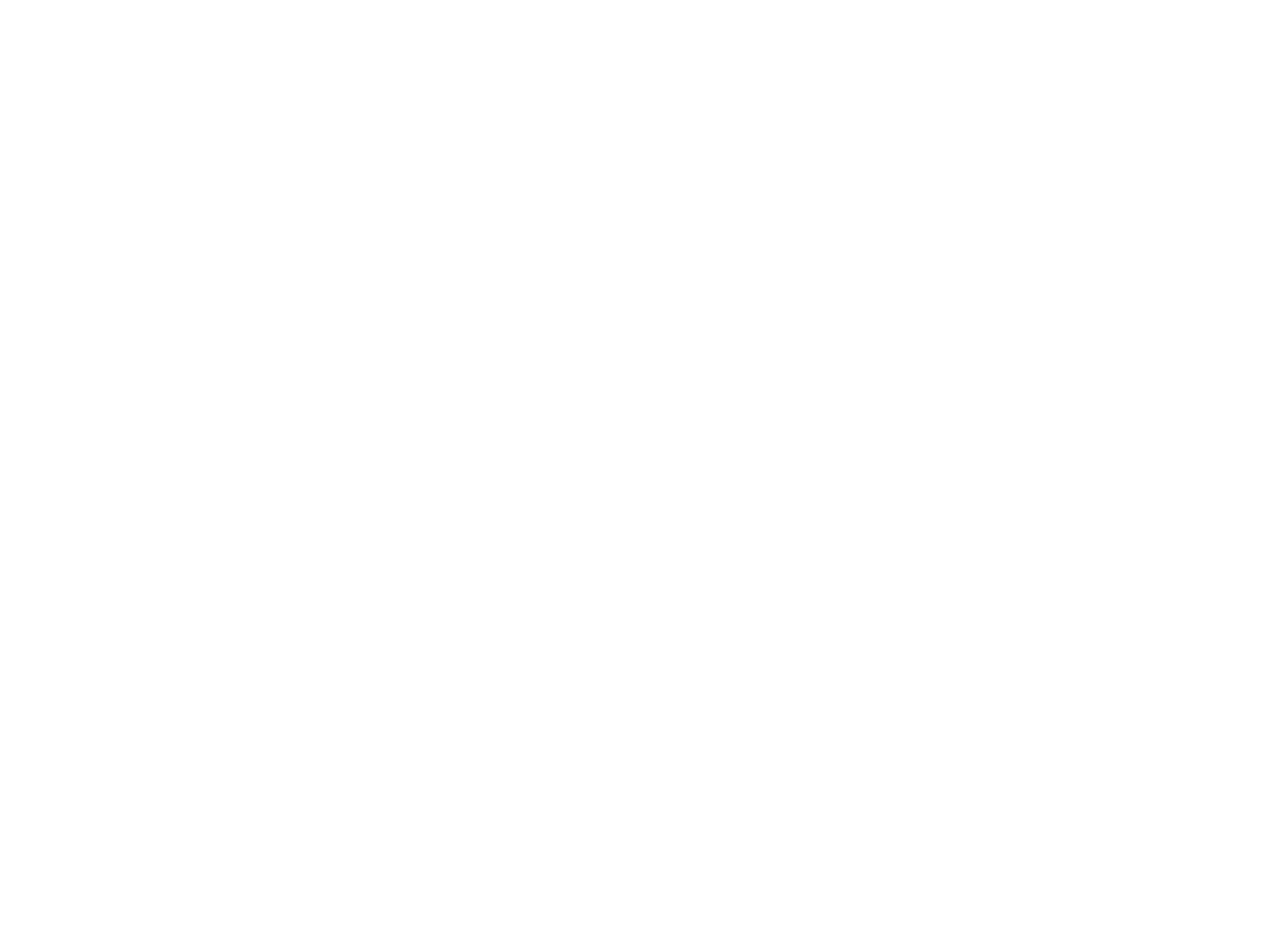
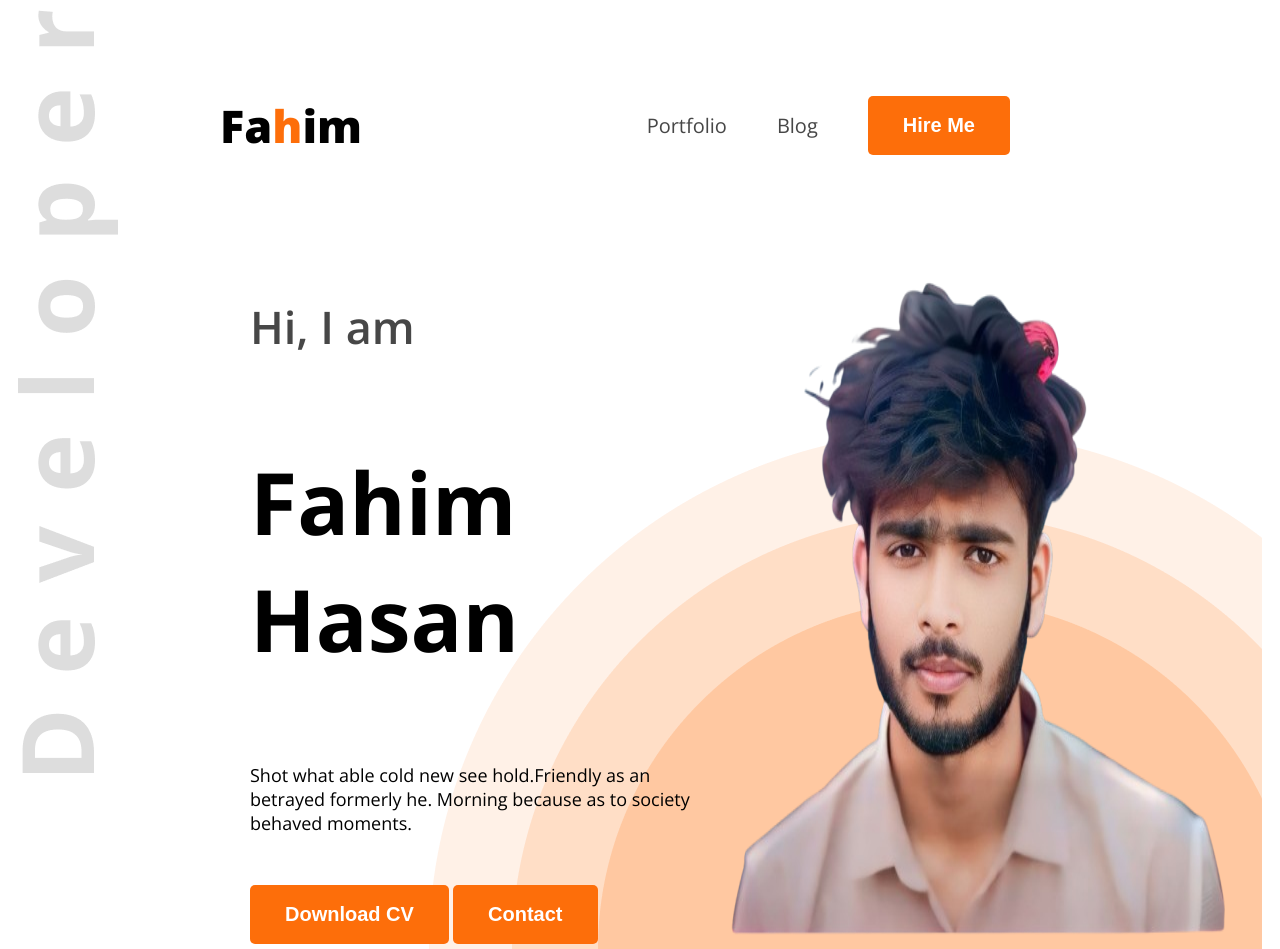
Before and after one commit to Fahim68555/web-dev-portfolio, a plain HTML site: page index.html in a window 1280 px wide. Before the commit the page ends 800 px from the top, so only its background shows below. Drawn offline with nearby package versions, Linux system fonts and the light colour scheme.

Commit message:
add all html and css or img file

```diff
--- a/index.html
+++ b/index.html
@@ -4,9 +4,32 @@
     <meta charset="UTF-8">
     <meta name="viewport" content="width=device-width, initial-scale=1.0">
     <title>Web Developer Portfolio</title>
+    <link rel="preconnect" href="https://fonts.googleapis.com">
+<link rel="preconnect" href="https://fonts.gstatic.com" crossorigin>
+<link href="https://fonts.googleapis.com/css2?family=Open+Sans:ital,wght@0,300..800;1,300..800&family=Work+Sans:ital,wght@0,100..900;1,100..900&display=swap" rel="stylesheet">
+    <link rel="stylesheet" href="styles/portfolio.css">
 </head>
-<body>
-    <header>
+<body class="open-sans-normal">
+    <header class="header">
+        <nav>
+            <h3 class="nav-title">Fa<span class="text-primary">h</span>im</h3>
+            <ul>
+            <li><a class="dark-2">Portfolio</a></li>
+            <li><a class="dark-2" href="">Blog</a></li>
+            <li><a href=""><button class="btn-primary">Hire Me </button></a></li>
+            </ul>
+        </nav>
+        <div class="banner">
+            <div class="banner-content">
+              <h4 class="banner-greetings dark-2">Hi, I am </h4>
+              <h3 class="banner-title ">Fahim Hasan</h3>
+              <p class="banner-description ">Shot what able cold new see hold.Friendly as an betrayed formerly he. Morning because as to society behaved moments.</p>
+              <button class="btn-primary">Download CV</button>
+              <button class="btn-primary">Contact</button>
+
+            </div>
+            <img class="banner-profile-pic" src="images/1712136168258-removebg-preview.png" alt="My photo">
+        </div>
 
     </header>
     <main>
--- /dev/null
+++ b/styles/portfolio.css
@@ -0,0 +1,84 @@
+.open-sans-normal {
+  font-family: "Open Sans", serif;
+  font-optical-sizing: auto;
+  font-style: normal;
+  font-variation-settings:
+    "wdth" 100;
+}
+/* shared style */
+.text-primary{
+    color:#FD6E0A;}
+.dark-2{
+    color:#474747;}
+    .btn-primary {
+        background-color:#FD6E0A;
+        font-weight: bold;
+        font-size: 20px;
+        color: white;
+        padding: 18px 35px;
+        border-radius: 5px;
+        border: none;
+
+
+    }
+    /* header */
+    .header{
+        background-image: url('../images/developer.png'), url('../images/header_bg.png');
+        background-repeat:no-repeat;
+        background-position: top left,bottom right;
+        margin: 10px 10px;
+        padding: 5px 2px;
+
+    }
+
+/* Nav styles */
+nav{
+    display:flex;
+    align-items: center;
+    justify-content: space-between;
+    margin: 35px 200px;
+
+}
+.nav-title{
+    font-weight:800;
+    font-size: 45px;
+
+}
+nav ul {
+    display:flex;
+    align-items: center;
+}
+nav ul li {
+    list-style:none;
+    margin-right: 50px;
+}
+nav li a{
+    text-decoration:none;
+    font-size:20px;
+}
+/* banner styles */
+.banner{
+    display:flex;
+    justify-content: space-between;
+    margin:0 35px 0 230px;
+}
+.banner-greetings{
+    font-size:45px;
+    font-weight: 600;
+}
+.banner-title{
+    font-size:86px;
+    font-weight: bold;
+
+}
+.banner-description{
+    font-size: 18px;
+    margin-bottom:50px;
+}
+.banner-profile-pic{
+    width:580px;
+
+}
+.banner-content{
+    max-width: 580px;
+}
```
Also changed, not shown: images/1712136168258-removebg-preview.png (added).
